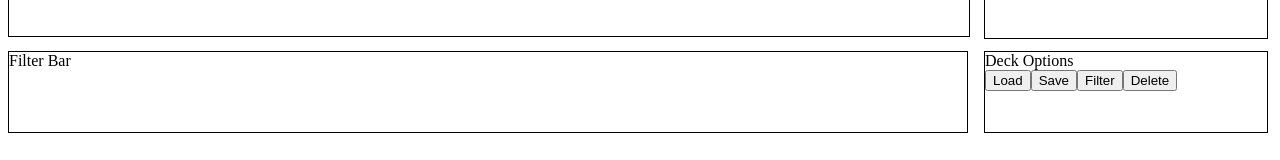
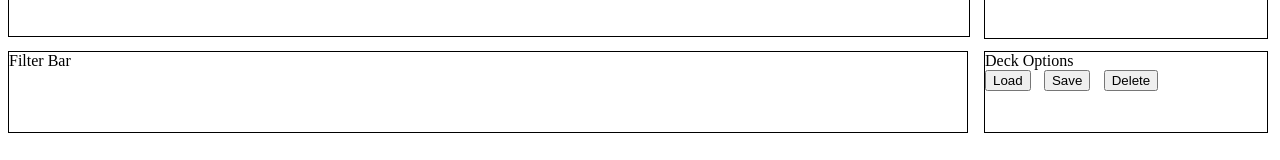
Before and after one commit to anchovey707/HS_Deck_Builder, a React (Create React App) app: page / in a window 1280 px wide. Shown: the part 653-813 px from the top of the page. Built offline with nearby package versions, Linux system fonts and the light colour scheme.

Commit message:
added style changes to buttons

```diff
--- a/src/client/components/DeckOptions/Buttons.js
+++ b/src/client/components/DeckOptions/Buttons.js
@@ -1,7 +1,6 @@
 import React from 'react';
 
 class Buttons extends React.Component {
-
 
 
 
@@ -9,13 +8,11 @@ render () {
 
     return (
 
-        <div className = "deckbuttons" >
+        <div className = "deckbuttons"  style ={styles.Buttons} >
 
-        <button >Load</button>
-
-        <button>Save</button>
-        <button>Filter</button>
-        <button>Delete</button>
+        <button id ="" >Load</button>
+        <button id = "" style={styles.SaveButton}>Save</button>
+        <button id = "" style={styles.DeleteButton}>Delete</button>
         </div>
     );
 }
@@ -24,10 +21,25 @@ render () {
 const styles = {
 
     Buttons : {
-        margin : '10px'
+            display: 'block',
+
+
+
+
+        },
+    LoadButton : {
+        marginLeft: '2em'
+    },
+    SaveButton : {
+        marginLeft: '1em'
+    },
+     DeleteButton : {
+         marginLeft : '1em'
+     }
+
 
     }
-}
+
 
 
 
```
